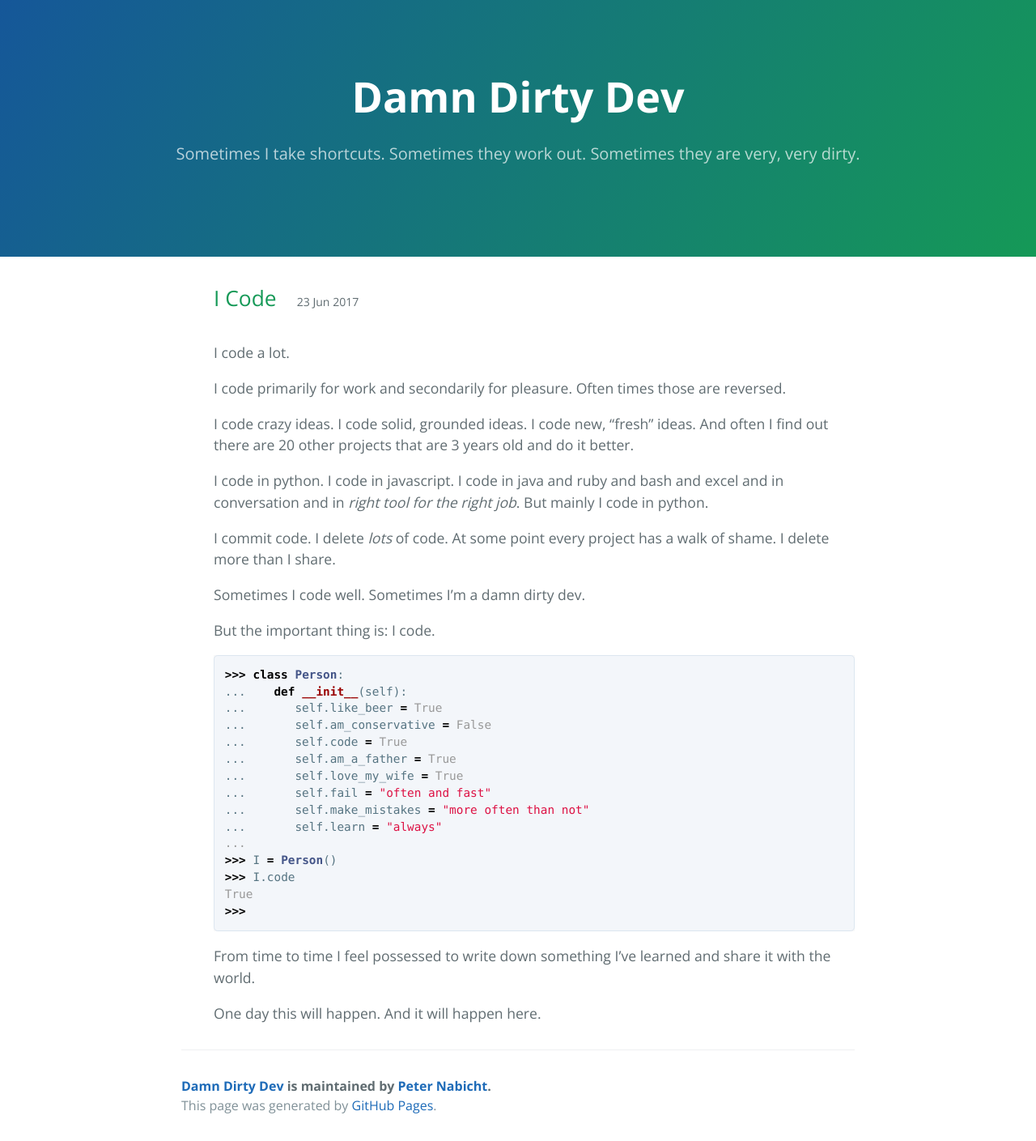
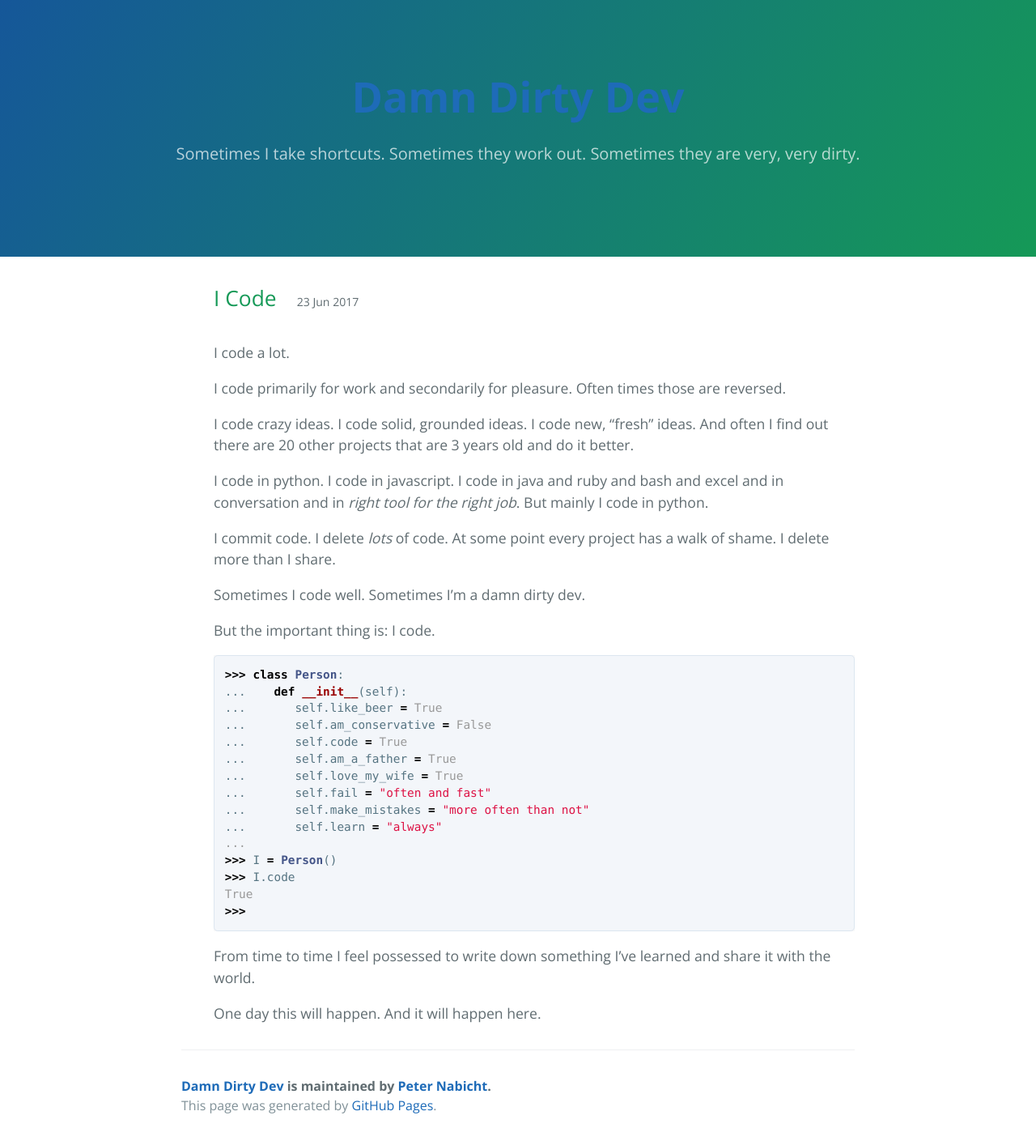
Before and after one commit to pietromenna/jekyll-cayman-theme, a Jekyll site: the page built from index.html, in a window 1280 px wide. Shown: the whole page at 81% size. Built offline with Jekyll 4.4.1, drawn with Linux system fonts in a browser that asks for light colours; the list of posts is cut into pages by our own code.

Commit message:
Update cayman.css

```diff
--- a/css/cayman.css
+++ b/css/cayman.css
@@ -134,7 +134,7 @@
 
 a { color: #1e6bb8; text-decoration: none; }
 a:hover { text-decoration: underline; }
-a.nodecoration { color: inherit; text-decoration: none; }
+.nodecoration a:link { color: inherit; text-decoration: none; }
 
 .btn { display: inline-block; margin-bottom: 1rem; color: rgba(255, 255, 255, 0.7); background-color: rgba(255, 255, 255, 0.08); border-color: rgba(255, 255, 255, 0.2); border-style: solid; border-width: 1px; border-radius: 0.3rem; transition: color 0.2s, background-color 0.2s, border-color 0.2s; }
 .btn:hover { color: rgba(255, 255, 255, 0.8); text-decoration: none; background-color: rgba(255, 255, 255, 0.2); border-color: rgba(255, 255, 255, 0.3); }
```
